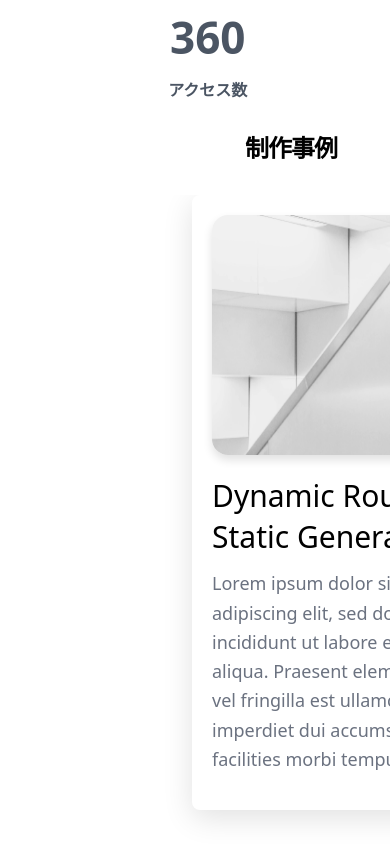
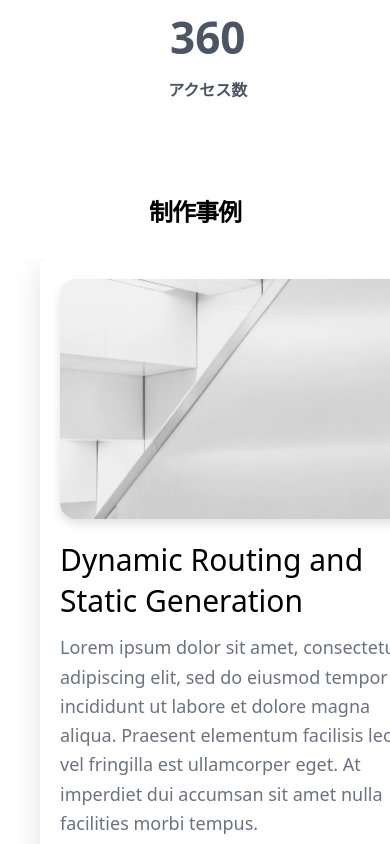
Before and after one commit to daiti0113/omochi-hp, a Next.js app: page / in a window 390 px wide. Shown: the part 1340-2184 px from the top of the page. Built offline with nearby package versions, Linux system fonts and the light colour scheme.

Commit message:
制作事例セクションのレスポンシブ対応

```diff
--- a/components/more-stories.tsx
+++ b/components/more-stories.tsx
@@ -7,12 +7,12 @@ type Props = {
 
 const MoreStories = ({ posts }: Props) => {
   return (
-    <section className="w-full">
-      <h2 className="pl-48 mb-8 text-center md:text-start text-2xl sm:text-3xl font-bold tracking-tighter leading-tight">
+    <section className="w-full mt-16 sm:mt-20 md:mt-24">
+      <h2 className="px-10 md:px-20 lg:px-48 mb-8 text-center md:text-start text-2xl sm:text-3xl font-bold tracking-tighter leading-tight">
         制作事例
       </h2>
       <div className="flex overflow-x-scroll pb-10 hide-scroll-bar">
-        <div className="flex mx-48 gap-x-10">
+        <div className="flex gap-x-10 mx-10 md:mx-20 lg:mx-48 ">
         {posts.map((post) => (
           <PostPreview
             key={post.slug}
```
